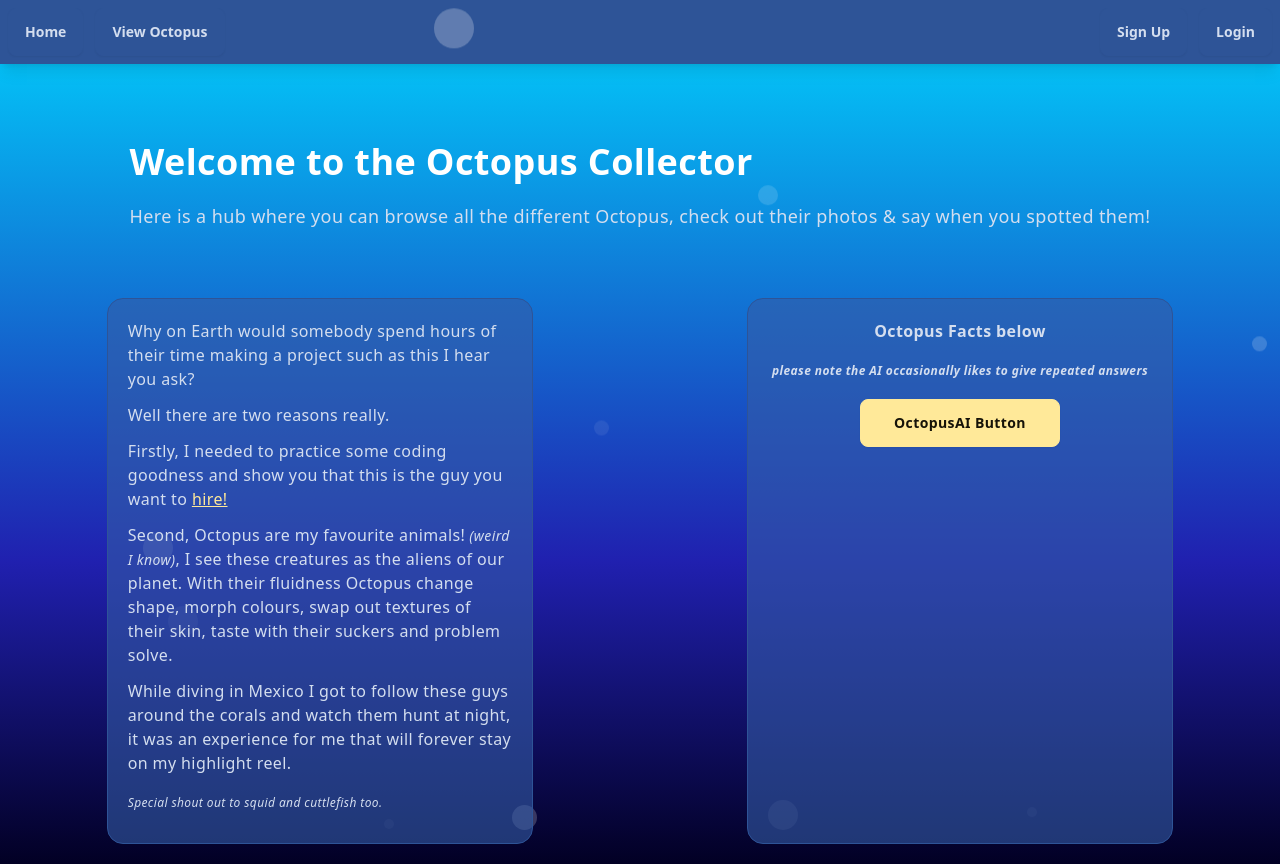
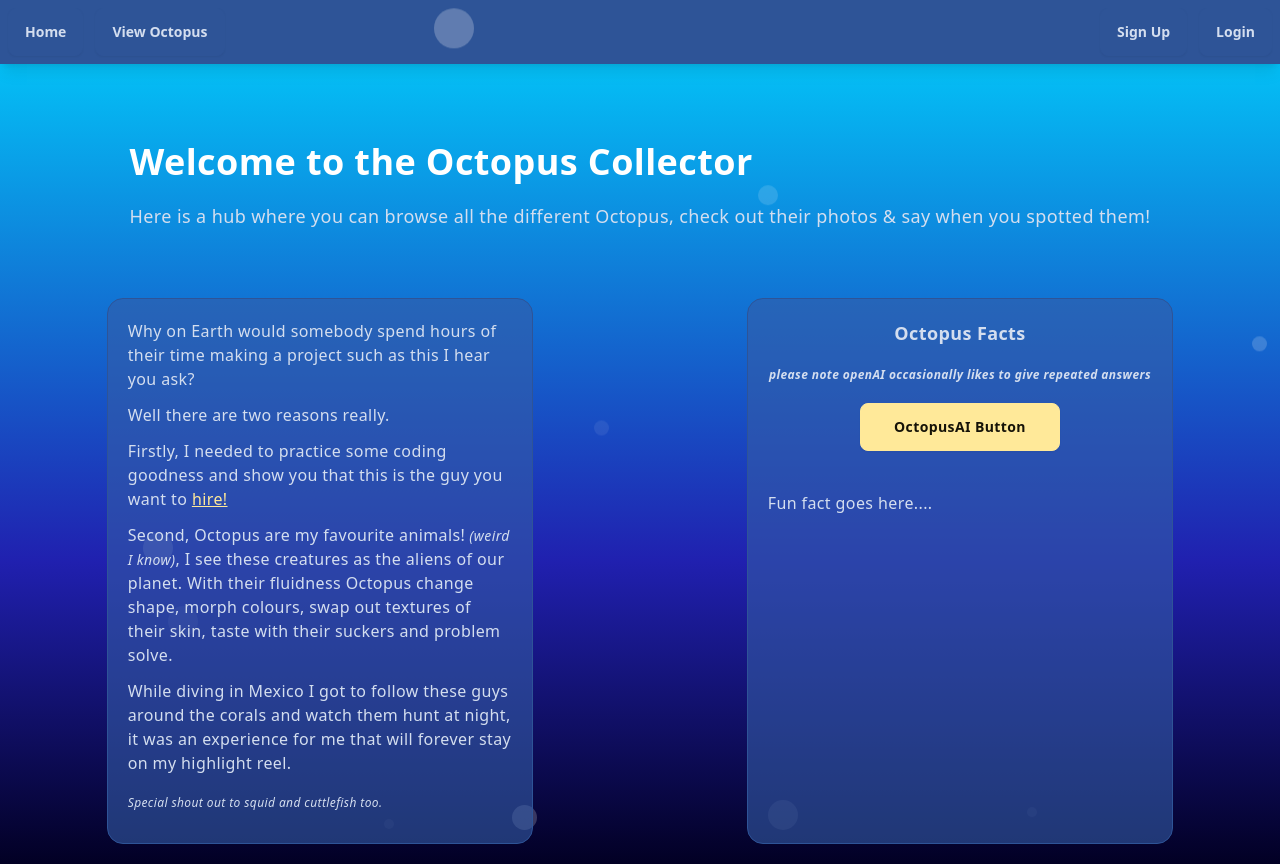
Before and after one commit to joefreeman8/octopus-collector-fe, a React (Vite) app: page / in a window 1280 px wide. Built offline with nearby package versions, Linux system fonts and the light colour scheme; no server answers; a web font is replaced by a local one.

Commit message:
tweaks to the octopus facts section

```diff
--- a/src/components/common/Home.jsx
+++ b/src/components/common/Home.jsx
@@ -4,7 +4,7 @@ import { useState } from "react"
 
 export default function Home() {
 
-  const [openAIResponse, setopenAIResponse] = useState(null)
+  const [openAIResponse, setopenAIResponse] = useState('Fun fact goes here....')
   let isSubmitting = false
 
   const OPENAI_API_KEY = import.meta.env.VITE_APP_OPENAI_API_KEY
@@ -14,17 +14,40 @@ export default function Home() {
     dangerouslyAllowBrowser: true
   })
 
+  const octopusList = [
+    'Common Octopus',
+    'Giant Pacific Octopus',
+    'Blue-Ringed Octopus',
+    'Mimic Octopus',
+    'Dumbo Octopus',
+    'Vampire Squid',
+    'Coconut Octopus',
+    'Atlantic Pygmy Octopus',
+    'Striped Pyjama Octopus',
+    'Red Octopus',
+    'Maori Octopus',
+    'Atlantic White-spotted Octopus',
+    'Night Octopus',
+    'Mosaic Octopus'
+  ]
+
 
 
   async function handleSubmit() {
     if (isSubmitting) return // Prevent multiple submissions
     isSubmitting = true
     setopenAIResponse('Working on it... 🐙')
+    const randomOctopus = octopusList[Math.floor(Math.random() * octopusList.length)]
+
+    console.log(randomOctopus)
 
     try {
       const { choices } = await openai.chat.completions.create({
         model: import.meta.env.VITE_APP_OPENAI_MODEL,
-        messages: [{ role: 'user', content: 'Give me a really cool octopus fact, it can be generic or from any species if they have a unique fact.' }]
+        messages: [
+          { role: 'user', content: `Give me a really cool octopus fact for this octopus: ${randomOctopus}, try to find something unique about it. Failing that, provide a generic octopus fact, maxmimum answer size: 750 characters.` }
+        ],
+        max_tokens: 200
 
       })
       setopenAIResponse(choices[0].message.content)
@@ -72,9 +95,9 @@ export default function Home() {
             </p>
           </div>
           <div className="my-5 flex md:w-1/3 card card-bordered bg-base-100 bg-opacity-60 tracking-wide">
-            <h2 className=" text-center font-bold p-5">Octopus Facts below</h2>
-            <span className="text-xs text-center font-bold italic">please note the AI occasionally likes to give repeated answers</span>
-            <button className='btn btn-accent mt-5 mx-28' onClick={handleSubmit}>OctopusAI Button</button>
+            <h2 className=" text-center text-lg font-bold p-5">Octopus Facts</h2>
+            <span className="text-xs text-center font-bold italic">please note openAI occasionally likes to give repeated answers</span>
+            <button className='btn btn-accent my-5 mx-28' onClick={handleSubmit}>OctopusAI Button</button>
             {openAIResponse && (
               <p className="p-5">{openAIResponse}</p>
             )}
```
